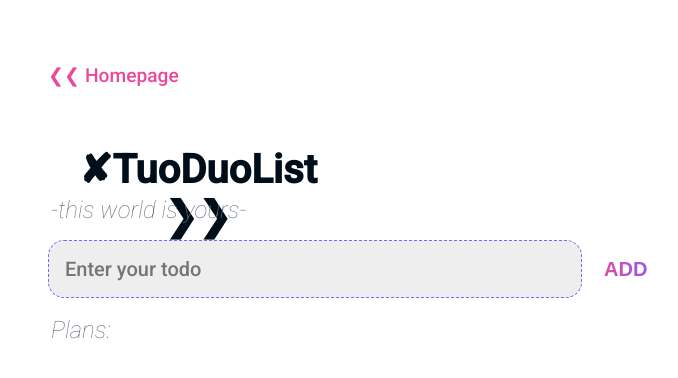
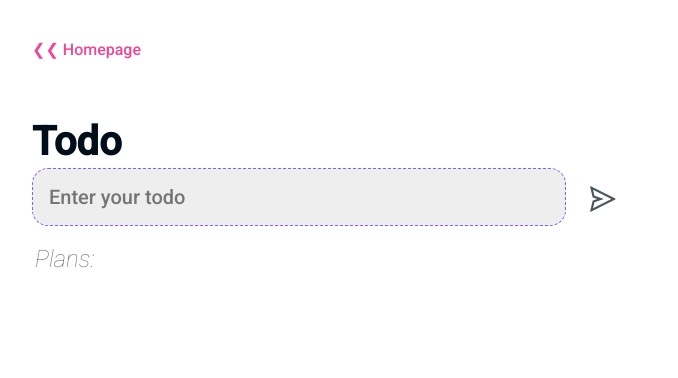
Before and after one commit to acovy/reactToDo, a React (Create React App) app: page /main in a window 1280 px wide. Shown: the top 378 px of the page, without its empty margins (224-902 px from the left). Built offline with nearby package versions, Linux system fonts and the light colour scheme.

Commit message:
react icons

```diff
--- a/package.json
+++ b/package.json
@@ -8,6 +8,7 @@
     "@testing-library/user-event": "^13.5.0",
     "react": "^18.2.0",
     "react-dom": "^18.2.0",
+    "react-icons": "^4.11.0",
     "react-router-dom": "^6.18.0",
     "react-scripts": "5.0.1",
     "sass": "^1.69.5",
--- a/src/components/header/header.jsx
+++ b/src/components/header/header.jsx
@@ -1,7 +1,7 @@
 import {Link} from 'react-router-dom';
 
 const Header = () => {
-    <div>
+    <div className='header'>
         <header>
             <Link to="/">Back to Homepage</Link>
         </header>
--- a/src/components/homePage/Homepage.jsx
+++ b/src/components/homePage/Homepage.jsx
@@ -4,14 +4,18 @@ import "./Homepage.scss";
 const Homepage = () => {
     return (
         <div className='body'>
-            <h1>О приложении TuoDuo ❯❯</h1>
-                <p>Добро пожаловать в <Link to="/main">TuoDuo ❯❯</Link> - простое приложение для планирования задач, созданное для помощи в организации вашего дня.</p>
+            <div className='title'>
+                <h1>О приложении Todo</h1>
+            </div>
+            <div className='about'>
+                <p>Добро пожаловать в <Link to="/main">Todo</Link> - простое приложение для планирования задач, созданное для помощи в организации вашего дня.</p>
                 <p>Наше приложение предоставляет интуитивный интерфейс для создания и управления вашими ежедневными задачами.</p>
-                <p>С TuoDuo планирование вашего дня становится проще и более организованным.</p>
+                <p>С Todo планирование вашего дня становится проще и более организованным.</p>
                 <p>"Этот мир принадлежит вам" - наш слоган, напоминающий вам, что ваш день в ваших руках.</p>
-            <header>
+            </div>
+            <div className='etrance'>
                 <h2>Для того чтобы начать пользоваться нажмите на кнопку <Link to="/main">❮❮ START ❯❯</Link></h2>
-            </header>
+            </div>
         </div>
     )
 }
--- a/src/components/homePage/Homepage.scss
+++ b/src/components/homePage/Homepage.scss
@@ -2,27 +2,32 @@
 @import url('https://fonts.googleapis.com/css2?family=Roboto:ital,wght@0,500;1,100&display=swap');
 
 
-body {
+.body {
+    // max-width: 800px;
+    // padding: 32px 16px;
+    // width: 100%;
+    // margin: 0 auto;
     max-width: 800px;
-    padding: 32px 16px;
-    width: 100%;
-    margin: 0 auto;
-    h1{
-        font-size: 40px;
-        width: 500px;
+    position: absolute;
+    top: 40%;
+    left: 50%;
+    margin-right: -50%;
+    transform: translate(-50%, -50%) ;
+    .title{
+        font-size: 30px;
         height: 30px;
         color: #000e1a;
-        margin-bottom: 40px;
+        margin-bottom: 50px;
         font-family: 'Roboto', sans-serif;
         text-align: center;
     }
-    p{
-    flex: 1 1 0%;
+    .about{
+    // flex: 1 1 0%;
     width: 700px;
     background-color: #eee;
     padding: 16px;
     border-radius: 16px;
-    margin-right: 16px;
+    // margin-right: 16px;
     color: #6B7280;
     font-family: 'Roboto', sans-serif;
     font-size: 20px;
@@ -34,8 +39,8 @@ body {
           }
         }
     }
-    header{
-        padding-left: 16px;
+    .etrance{
+        // padding-left: 16px;
         font-size: larger;
         font-family: 'Roboto', sans-serif;
         a {
@@ -43,7 +48,6 @@ body {
           text-decoration: none;
           &:hover{
             color:#8B5CF6;
-          }
           }
         }
         h2{
@@ -55,52 +59,5 @@ body {
           font-family: 'Roboto', sans-serif;
           font-style: italic;
         }
-    img {
-
       }
 }
-
-// .container {
-// max-width: 800px;
-// margin: 0 auto;
-// padding: 20px;
-// }
-
-// .header {
-// text-align: center;
-// padding-bottom: 20px;
-
-// h1 {
-//     font-size: 36px;
-//     color: #333;
-//     margin-bottom: 10px;
-// }
-
-// p {
-//     font-size: 18px;
-//     color: #666;
-//     line-height: 1.6;
-// }
-// }
-
-// .link {
-// display: block;
-// text-align: center;
-// margin-top: 20px;
-
-// a {
-//     text-decoration: none;
-//     color: #EC4899;
-//     font-size: 24px;
-//     font-weight: bold;
-//     border: 2px solid #EC4899;
-//     padding: 10px 20px;
-//     border-radius: 5px;
-//     transition: all 0.3s ease;
-
-//     &:hover {
-//     background-color: #EC4899;
-//     color: #fff;
-//     }
-// }
-// }
--- a/src/components/task/Task.jsx
+++ b/src/components/task/Task.jsx
@@ -1,5 +1,6 @@
     import { useState } from "react";
     import "./Task.scss";
+    import { AiOutlineDelete, AiOutlineEdit, AiOutlineLike } from "react-icons/ai";
 
     const Task = ({ element, setTasks }) => {
     const [isEdit, setIsEdit] = useState(false);
@@ -23,7 +24,7 @@
         {isEdit ? (
             <div className="tasktrue">
                 <input placeholder="Write changed text" className="tasktrue__editing-task" inputEdit={inputEdit} onChange={(event) => setInputEdit(event.target.value)}/>
-                <button className="tasktrue__btn-add" onClick={handleClick}>SAVE CHANGES</button>
+                <button className="tasktrue__btn-add" onClick={handleClick}><AiOutlineLike/></button>
             </div>
         ) : (
             <div className="taskfalse">
@@ -35,8 +36,8 @@
                 </p>
             </label>
                 <div className="button-group">
-                    <button className="taskfalse__btn-edit"onClick={() => setIsEdit(!isEdit)}>Edit</button>
-                    <button className="taskfalse__btn-del" onClick={() => setTasks((prevState) => prevState.filter((delElem) => delElem.id !== element.id))}>Del.</button>
+                    <button className="taskfalse__btn-edit"onClick={() => setIsEdit(!isEdit)}><AiOutlineEdit/></button>
+                    <button className="taskfalse__btn-del" onClick={() => setTasks((prevState) => prevState.filter((delElem) => delElem.id !== element.id))}><AiOutlineDelete/></button>
                 </div>
             </div>
         )}
--- a/src/components/task/Task.scss
+++ b/src/components/task/Task.scss
@@ -38,6 +38,7 @@
             background-color: greenyellow;
             opacity: 0.8;
             }
+
         }
 
         .passive {
@@ -87,13 +88,15 @@
         }
 
         .taskfalse__btn-del {
-        color: crimson;
+        padding-top: 5px;
+        color: #EC4899;
+        font-size: 25px;
         }
 
         .taskfalse__btn-edit {
-        background-image: linear-gradient(to right, #ec4899, #8b5cf6);
-        -webkit-background-clip: text;
-        -webkit-text-fill-color: transparent;
+        padding-top: 5px;
+        color: #8B5CF6;
+        font-size: 26px;
         }
 
         .button-group {
@@ -128,11 +131,8 @@
         }
         .tasktrue__btn-add{
             color: #EC4899;
-            font-size: 20px;
-            font-weight: 700;
-            background-image: linear-gradient(to right, #EC4899, #8B5CF6);
-            -webkit-background-clip: text;
-            -webkit-text-fill-color: transparent;
+            font-size: 30px;
+            vertical-align: middle;
             cursor: pointer;
             transition: 0.2s;
                 &:hover {
--- /dev/null
+++ b/src/components/tasksForm/TasksForm.jsx
@@ -0,0 +1,32 @@
+    import React, { useState } from 'react';
+    import { AiOutlineSend } from "react-icons/ai";
+
+    const TasksForm = ({ handleSubmit, value, setValue }) => {
+    const handleOnSubmit = (event) => {
+        event.preventDefault();
+        handleSubmit();
+    };
+
+    return (
+        <div className='tasks__form'>
+        <form onSubmit={handleOnSubmit}>
+            <h1 className='tasks__title'>Todo</h1>
+            <input
+            className='tasks__enter-task'
+            required
+            minLength="1"
+            maxLength="300"
+            placeholder="Enter your todo"
+            type="text"
+            value={value}
+            onChange={(event) => setValue(event.target.value)}
+            />
+            <button className="tasks__btn-add" type="submit">
+                <AiOutlineSend/>
+            </button>
+        </form>
+        </div>
+    );
+    };
+
+    export default TasksForm;
--- /dev/null
+++ b/src/components/tasksList/TasksList.jsx
@@ -0,0 +1,18 @@
+import React from 'react';
+import Task from '../task/Task';
+
+const TasksList = ({ tasks, setTasks }) => {
+    return (
+        <div className='tasks__list'>
+            <h2 className='tasks__subtitle'>Plans:</h2>
+            {tasks.map((element) => (
+                <Task
+                    setTasks={setTasks}
+                    element={element}
+                />
+            ))}
+        </div>
+    );
+};
+
+export default TasksList;
--- a/src/components/tasksPage/TasksPage.jsx
+++ b/src/components/tasksPage/TasksPage.jsx
@@ -1,48 +1,31 @@
 import {useState} from 'react';
 import './TasksPage.scss';
-import Task from '../task/Task';
 import {Link} from 'react-router-dom';
-import Header from '../header/header';
+import TasksForm from "../tasksForm/TasksForm";
+import TasksList from '../tasksList/TasksList';
 
 const TasksPage = () => {
     const [tasks, setTasks] = useState([]);
     const [value, setValue] = useState('');
 
     const handleOnSubmit = (event) => {
-    event.preventDefault(); // для нажатия на кнопку add страница не обновлялась
-
         setTasks((prevState) => [
             ...prevState,
             {
                 name: value,
                 id: new Date().getTime(),
             }
-    ])
+            ]);
             setValue('');
-    }
+        };
 
     return (
     <div className='tasks'>
         <header>
             <Link to="/">❮❮ Homepage</Link>
         </header>
-        <div className='tasks__form'>
-        <form onSubmit={handleOnSubmit}>
-            <h1 className='tasks__title'>✘TuoDuoList ❯❯</h1>
-            <h2 className='tasks__subtitle'>-this world is yours-</h2>
-            <input className='tasks__enter-task' required minlength="1" maxlength="300"placeholder="Enter your todo" type="text" value={value} onChange={event => setValue(event.target.value)} />
-            <button className="tasks__btn-add" type="submit">ADD</button>
-        </form>
-        </div>
-        <div className='tasks__list'>
-        <h2 className='tasks__subtitle'>Plans:</h2>
-            {tasks.map((element) => (
-                <Task
-                setTasks={setTasks}
-                element={element}
-                />
-            ))}
-        </div>
+        <TasksForm handleSubmit={handleOnSubmit} value={value} setValue={setValue} />
+        <TasksList tasks={tasks} setTasks={setTasks} />
     </div>
     )
 }
--- a/src/components/tasksPage/TasksPage.scss
+++ b/src/components/tasksPage/TasksPage.scss
@@ -19,17 +19,17 @@
   }
   .tasks__form{
     width: 800px;
-    height: 110px;
+    height: 70px;
     padding: 32px 16px;
-    margin: 0 auto;
-    margin-bottom: 3px;
+    // margin: 0 auto;
+    margin-bottom: 0px;
 
     .tasks__title{
       font-size: 40px;
       width: 300px;
       height: 30px;
       color: #000e1a;
-      margin-bottom: 2px;
+      margin-bottom: 20px;
       font-family: 'Roboto', sans-serif;
     }
     input,
@@ -56,12 +56,11 @@
       border: 1px dashed #8B5CF6;
     }
     .tasks__btn-add{
-      color: #EC4899;
-      font-size: 20px;
-      font-weight: 700;
-      background-image: linear-gradient(to right, #EC4899, #8B5CF6);
-      -webkit-background-clip: text;
-      -webkit-text-fill-color: transparent;
+      color: #000e1a;
+      vertical-align: middle;
+      padding-top: 5px;
+      font-size: 30px;
+      opacity: 0.7;
       cursor: pointer;
       transition: 0.2s;
         &:hover {
```
Also changed, not shown: 1 other file (tests, documents, lock files or other folders). Lines whose indentation alone changed are shown as unchanged.
